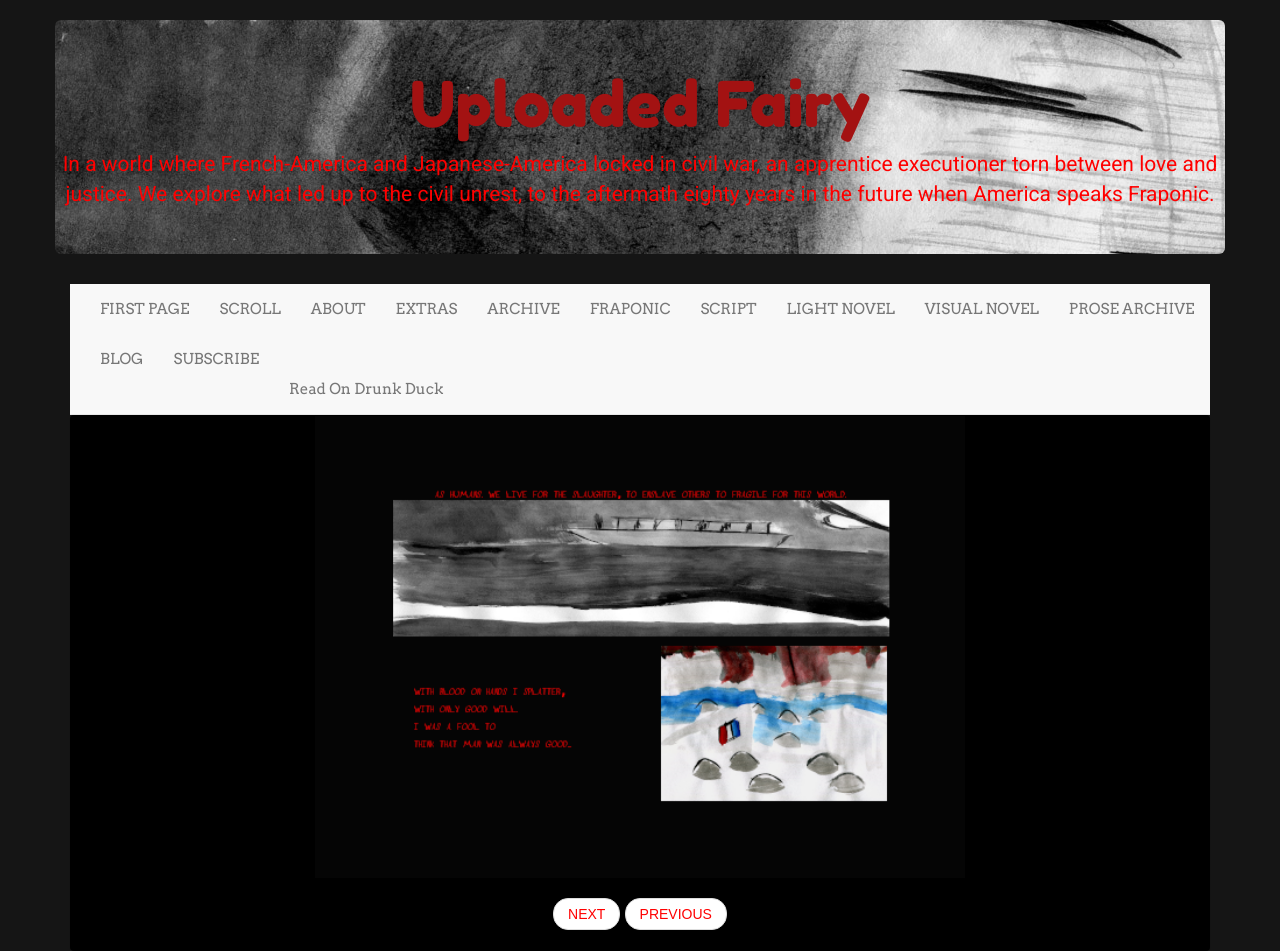
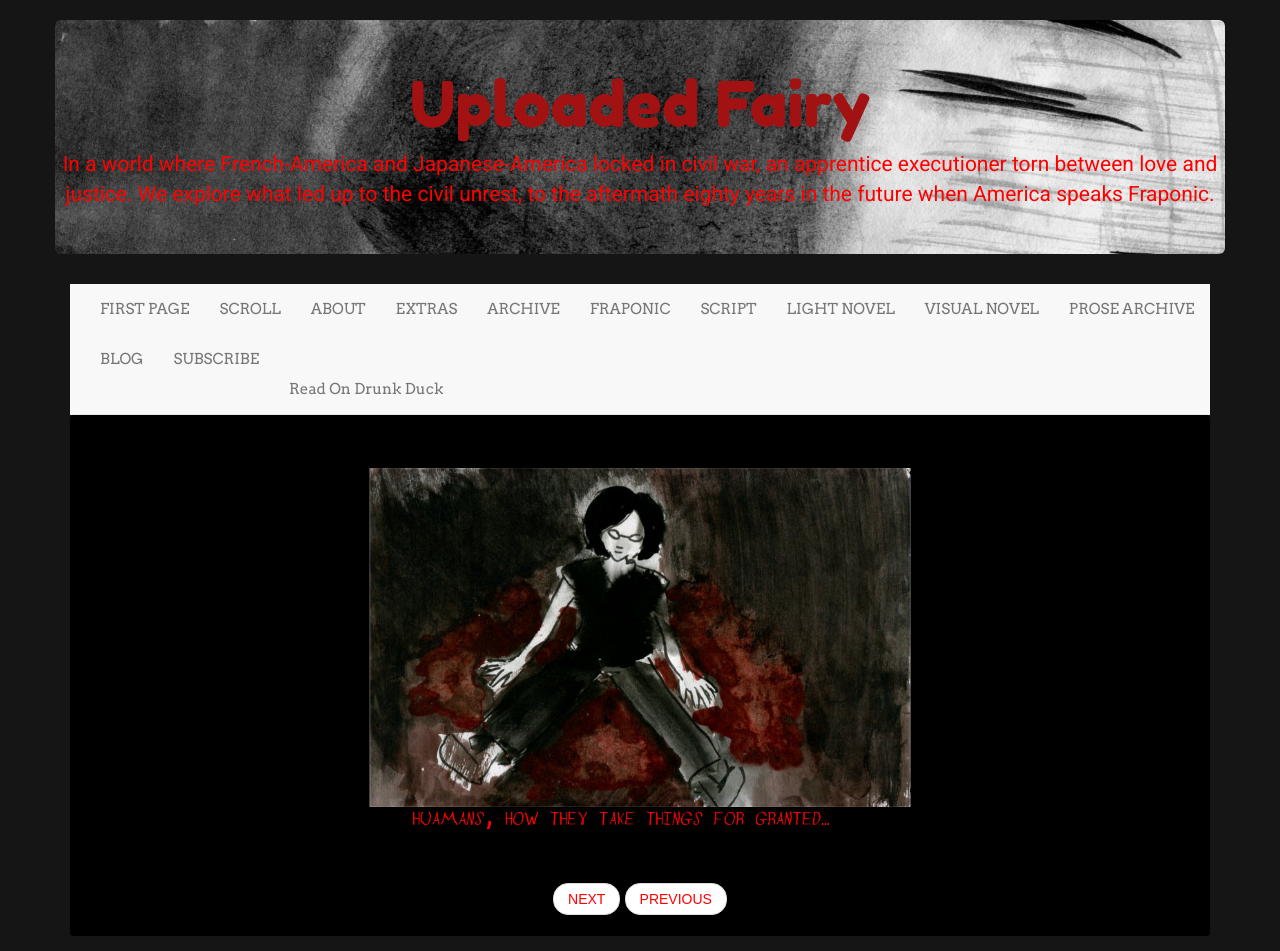
Before and after one commit to LWFlouisa/UploadedFairy, a Jekyll site: the page built from _posts/2021-12-12-page48.md, in a window 1280 px wide. Built offline with Jekyll 4.4.1, drawn with Linux system fonts in a browser that asks for light colours; nearby versions of some CDN libraries.

Commit message:
Update 2021-12-12-page48.md

```diff
--- a/_posts/2021-12-12-page48.md
+++ b/_posts/2021-12-12-page48.md
@@ -5,4 +5,4 @@ title: "We Live For The Slaughter"
 categories: page
 permalink: /048
 ---
-![PAGE FOURTY EIGHT]({{ site.url }}/pages/pagetest49.png)
+![PAGE FOURTY EIGHT]({{ site.url }}/finished_pages/page48.jpg)
```
